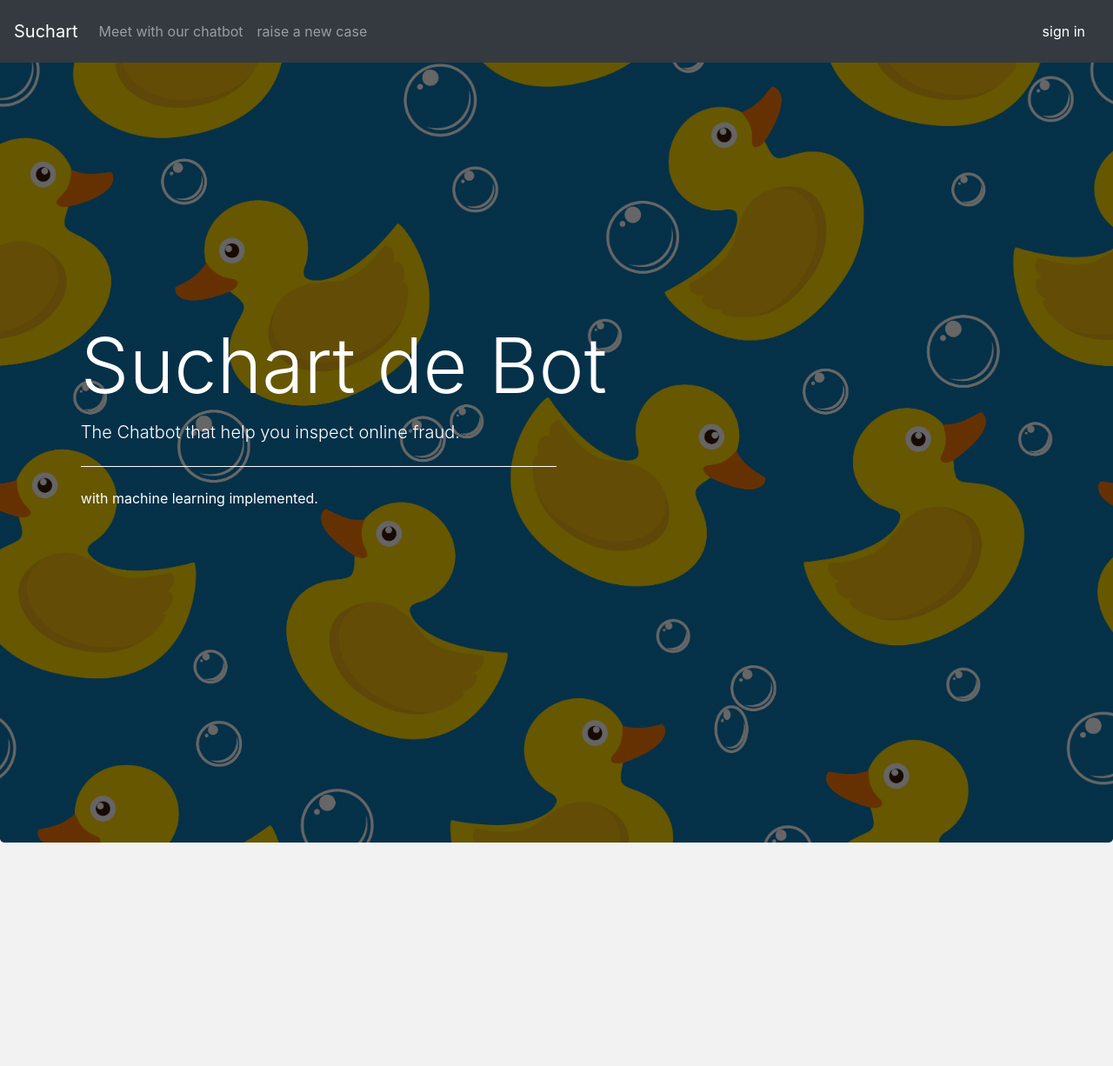
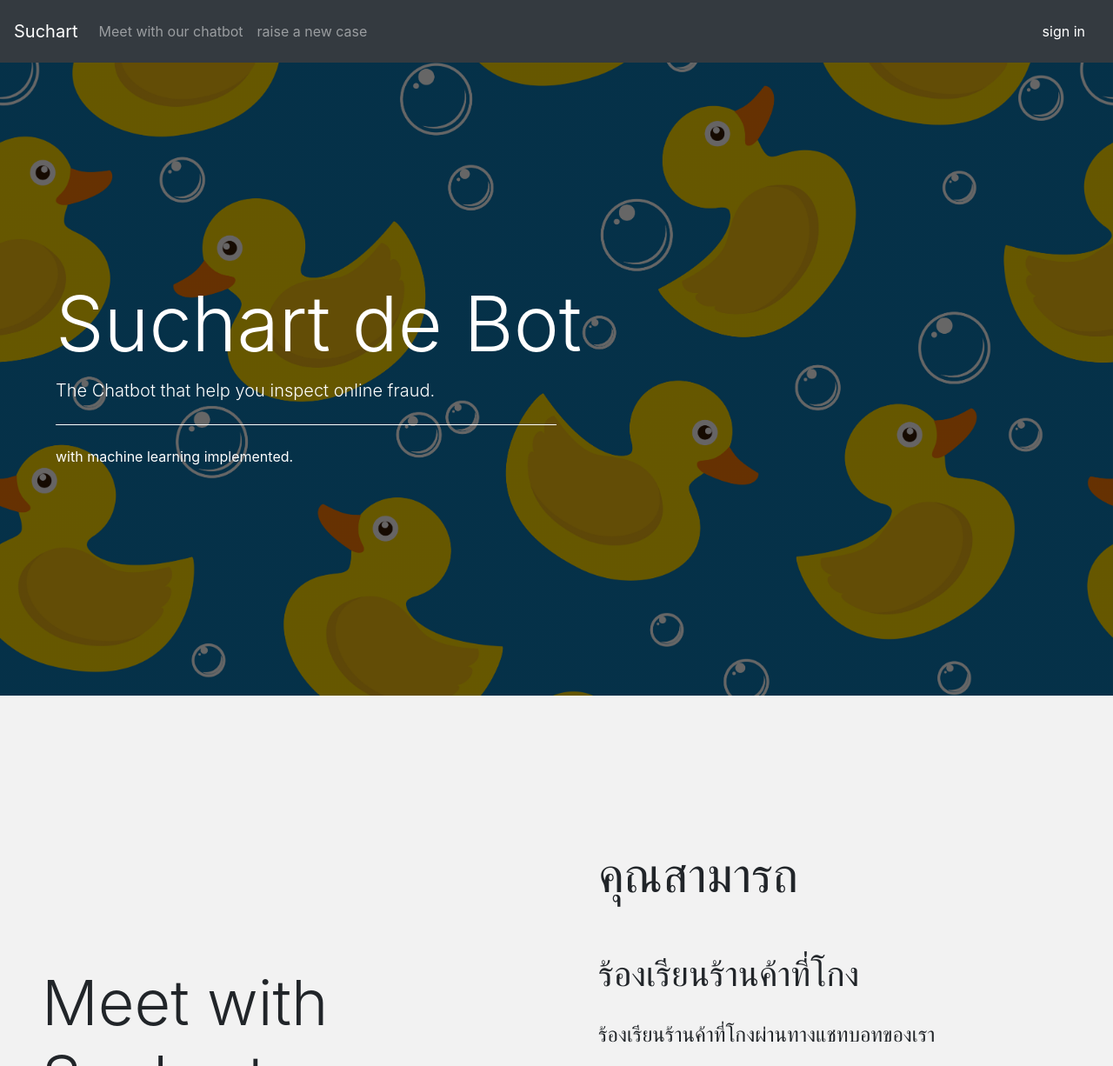
Before and after one commit to niflheimre/Docker-Suchart, a Django app: page / in a window 1280 px wide. Shown: the top 1226 px of the page at 87% size. Run offline with Django 3.2, Linux system fonts and the light colour scheme; some libraries are stand-ins or nearby versions.

Commit message:
Update Frontend

```diff
--- a/Suchart/settings.py
+++ b/Suchart/settings.py
@@ -24,7 +24,7 @@
 SECRET_KEY = '5(wxh3rk67q(rzg^e4#hmflwwiz6-9tji*fied3h+4wug&@f-y'
 
 # SECURITY WARNING: don't run with debug turned on in production!
-DEBUG = False
+DEBUG = True
 
 ALLOWED_HOSTS = ["*"]
 
@@ -76,6 +76,7 @@
 # Database
 # https://docs.djangoproject.com/en/3.1/ref/settings/#databases
 
+
 DATABASES = {
     'default': {
         'ENGINE': 'django.db.backends.postgresql_psycopg2',
@@ -84,6 +85,7 @@
         'PASSWORD': os.environ.get('DATABASE_PASSWORD'),
         'HOST': os.environ.get('DATABASE_HOST'),
         'PORT': os.environ.get('DATABASE_PORT'),
+        'URL':os.environ.get('DATABASE_URL')
     }
 }
 
@@ -126,5 +128,5 @@
 
 STATIC_URL = '/static/'
 
-PROJECT_ROOT = os.path.dirname(os.path.abspath(__file__))
+PROJECT_ROOT = os.path.abspath(os.path.dirname(__file__))
 STATIC_ROOT = os.path.join(PROJECT_ROOT, 'staticfiles')
--- a/homepage/models.py
+++ b/homepage/models.py
@@ -2,7 +2,6 @@
 
 # Create your models here.
 class case(models.Model):
-    report_id = models.IntegerField(primary_key=True, auto_created=True, unique=True)
     name = models.CharField(max_length=60)
     nat_id = models.CharField(max_length=14, null=True, blank=True)
     goods = models.CharField(max_length=40)
--- a/homepage/templates/homepage/case_added.html
+++ b/homepage/templates/homepage/case_added.html
@@ -5,7 +5,7 @@
 <head>
 
     <meta charset="UTF-8">
-    <link rel="icon" href="{% static 'src/logo.png' %}" type="image/x-icon">
+    <link rel="icon" href="{% static 'src/logo150.png' %}" type="image/x-icon">
     <title>case added!</title>
 
     <link rel="icon" href="{% static 'src/logo.png' %}" type="image/x-icon">
--- a/homepage/templates/homepage/index.html
+++ b/homepage/templates/homepage/index.html
@@ -8,7 +8,7 @@
 
 <head>
   <title>Suchart de Bot</title>
-  <link rel="icon" href="{% static 'src/logo.png' %}" type="image/x-icon" />
+  <link rel="shortcut icon" href="{% static 'src/logo150.png' %}" type="image/x-icon" />
 
   <link
     rel="stylesheet"
@@ -65,80 +65,73 @@
 
   <!-- first container -->
   <div>
-    <div
-      class="jumbotron"
-      id="aboutme"
-      style="
-        height: auto;
-        background-image: linear-gradient(
-            rgba(0, 0, 0, 0.6),
-            rgba(0, 0, 0, 0.6)
-          ),
-          url(../../static/src/duck\ pattern-01.jpg);
-        background-size: cover;
-        color: white;
-      "
-    >
-      <div style="padding: 25% 5%">
+    <div class="jumbotron-fluid vh-100" id="aboutme" style="
+              background-image:linear-gradient(rgba(0, 0, 0, 0.6), rgba(0, 0, 0, 0.6) ),url(../../static/src/duck\ pattern-01.jpg);
+              background-size: cover;
+              color: white;">
+      <div class="row-10">
+      </div>
+      <div class="row-2" style="padding: 25% 5%;">
         <h1 class="display-2">Suchart de Bot</h1>
         <p class="lead">The Chatbot that help you inspect online fraud.</p>
-        <hr
-          class="my-4"
-          style="
-            border-color: white;
-            border-style: solid;
-            width: 50%;
-            margin-left: 0%;
-          "
-        />
+        <hr class="my-4" style="border-color:white; border-style:solid;width: 50%;margin-left: 0%;">
         <p>with machine learning implemented.</p>
       </div>
     </div>
   </div>
 
   <!-- second container -->
-  <div id="chatbot" class="container" style="height: 100%">
-    <div class="row" style="height: auto">
-      <div class="col-sm" style="padding: 30% 0%; height: auto">
-        <h1 class="display-3">Meet with Suchart</h1>
-        <hr class="mr-4" />
-        <p class="lead">You can ask him anything.</p>
+  <div id="chatbot" class="container-fluid min-vh-100">
+    <div class="row min-vh-100">
+      <div class="col-lg align-self-center pt-5 px-5">
+        <div class="row-10"><br></div>
+        <div clss="row-2">
+          <h1 class="display-3">Meet with Suchart</h1>
+          <hr class="mr-4">
+          <p class="lead">You can ask him anything.</p>
+        </div>
       </div>
-      <div class="col-sm" style="padding: 20% 5%">
-        <iframe
-          allow="microphone;"
-          width="100%"
-          height="100%"
-          src="https://console.dialogflow.com/api-client/demo/embedded/d24a6a49-59ee-469c-abf9-a80a6bb13f28"
-        >
-        </iframe>
+      <div class="col-lg align-self-center p-5">
+        <div class="row align-items-center">
+          <div class="col">
+            <h1 class="display-4">คุณสามารถ</h1>
+            <br />
+          </div>
+        </div>
+        <div class="row align-items-center">
+          <div class="col">
+            <br>
+            <h1 class="h1">ร้องเรียนร้านค้าที่โกง</h1>
+            <br>
+            <p class="h4">ร้องเรียนร้านค้าที่โกงผ่านทางแชทบอทของเรา</p>
+          </div>
+        </div>
+        <div class="row align-items-center">
+          <div class="col">
+            <br>
+            <h1 class="h1">ตรวจสอบร้านค้าได้จาก</h1>
+            <br>
+            <li class="h4">การกรอกแบบฟอร์ม</li>
+            <li class="h4">ข้อมูลส่วนตัวผู้ขาย</li>
+            <li class="h4">ข้อความจากผู้โพสต์ขาย</li>
+          </div>
+        </div>
       </div>
     </div>
   </div>
 
   <!-- third container -->
   <div id="raise">
-    <div
-      class="card card-image"
-      style="background-image: url(../../static/src/31799.jpg); height: 100%"
-    >
-      <div class="row h-100 justify-content-center align-items-center">
-        <div class="col-sm-12 my-auto">
+    <div class="card-lg card-fluid" style="background-image: url(../../static/src/31799.png);">
+      <div class="row min-vh-100 justify-content-center align-items-center">
+        <div class="col-lg-12 my-auto">
           <div class="text-white text-center rgba-stylish-strong py-5 px-4">
-            <div class="py-5">
-              <h2 class="card-title display-4 my-4 py-2">
-                Help us prevent online fraud
-              </h2>
-              <p class="lead mb-4 pb-2 px-md-5 mx-md-5">
-                get vicked? send the fraudster's information to us by follow the
-                link below.
-              </p>
-              <a
-                href="{% url 'raiseCase'%}"
-                role="button"
-                class="btn btn-outline-secondary btn-lg"
-                >Raise a new case</a
-              >
+            <div class="py-5  ">
+              <h2 class="card-title display-4 my-4 py-2">Help us prevent online fraud</h2>
+              <p class="lead mb-4 pb-2 px-md-5 mx-md-5">get vicked? send the fraudster's information to us by follow the
+                link
+                below.</p>
+              <a href="{% url 'raiseCase'%}" role="button" class="btn btn-outline-secondary btn-lg">Raise a new case</a>
             </div>
           </div>
         </div>
@@ -152,7 +145,8 @@
       class="fb-customerchat"
       attribution="setup_tool"
       page_id="101459038098009"
-      theme_color="#EBD566"
+      theme_color="#2e7efF"
+      greeting_dialog_display="hide"
     ></div>
   </div>
   <script>
@@ -179,7 +173,7 @@
     class="fb-customerchat"
     attribution="setup_tool"
     page_id="101459038098009"
-    theme_color="#EBD566"
+    theme_color="#2e7efF"
     greeting_dialog_display="hide"
   ></div>
 </body>
--- a/homepage/templates/homepage/raiseCase.html
+++ b/homepage/templates/homepage/raiseCase.html
@@ -10,7 +10,7 @@
 
   <head>
     <meta charset="UTF-8" />
-    <link rel="icon" href="{% static 'src/logo.png' %}" type="image/x-icon" />
+    <link rel="icon" href="{% static 'src/logo150.png' %}" type="image/x-icon" />
     <title>Raise a new Case</title>
 
     <script type="text/javascript"></script>
--- a/homepage/views.py
+++ b/homepage/views.py
@@ -11,6 +11,7 @@
 
     if request.method == 'GET':
         return render(request, 'homepage/raiseCase.html')
+
     if request.method == 'POST':
         data = request.POST
 
```
Also changed, not shown: homepage/migrations/0001_initial.py (deleted), homepage/static/src/31799.png (added), homepage/static/src/logo150.png (added), 2 other files.
